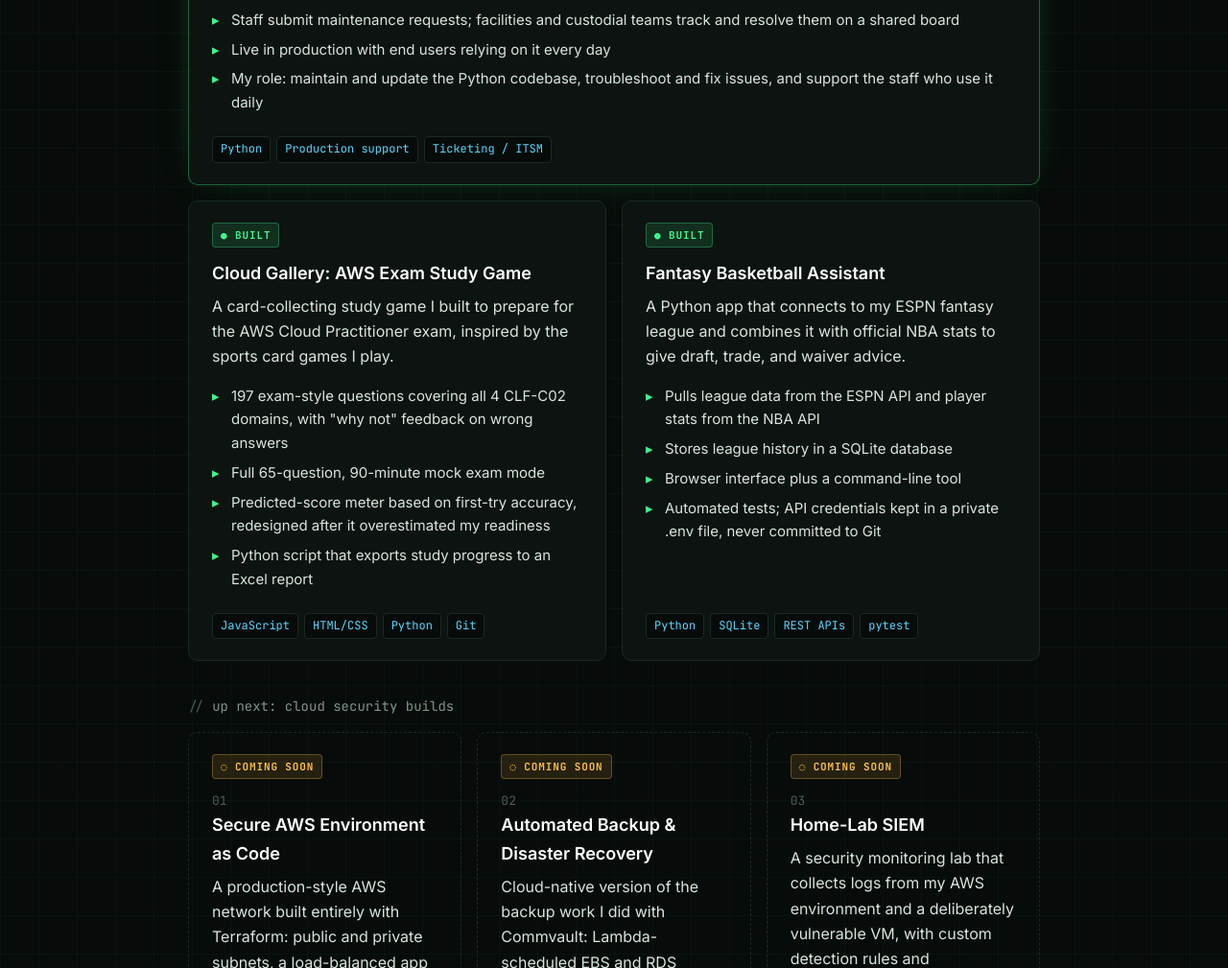
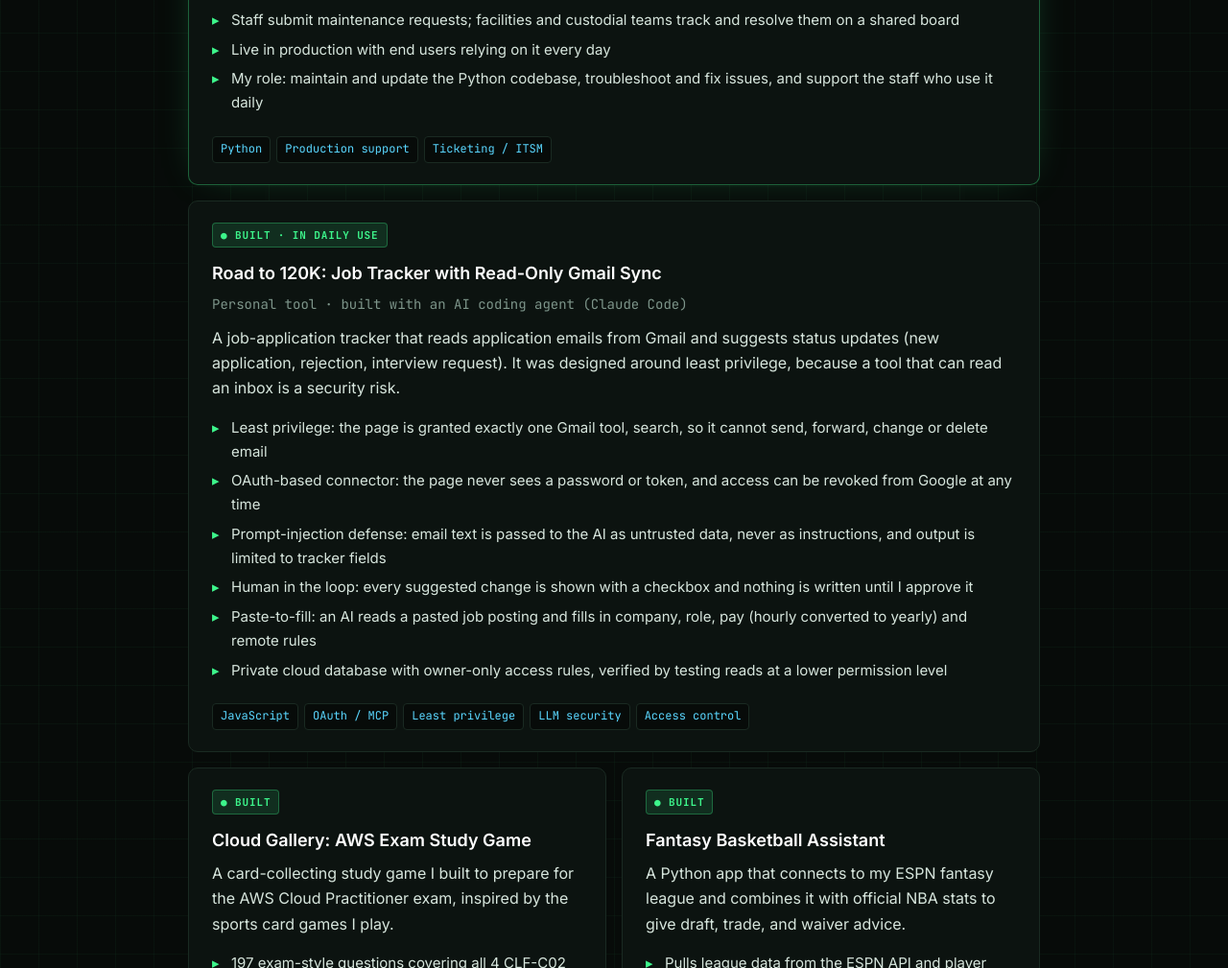
Before and after one commit to zuzu-nunes/zuzu-nunes.github.io, a plain HTML site: page index.html in a window 1280 px wide. Shown: the part 1326-2335 px from the top of the page at 96% size. Drawn offline with Linux system fonts and the light colour scheme.

Commit message:
Add Road to 120K job tracker project card
Co-Authored-By: Claude Opus 5.5 <noreply@anthropic.com>

```diff
--- a/index.html
+++ b/index.html
@@ -201,6 +201,7 @@ const ME = {
   .project ul.points { font-size: 15px; margin-bottom: 0; }
   .project .tags { margin-top: auto; padding-top: 16px; }
   .project.next { background: transparent; border-style: dashed; }
+  .project.wide { margin-bottom: 16px; }
   .project.featured { margin-bottom: 16px; border-color: rgba(61,245,139,.35); box-shadow: 0 0 40px -18px var(--green-glow); }
   .num { font-family: var(--mono); color: var(--dim); font-size: 13px; }
   .subhead { font-family: var(--mono); font-size: 14px; margin: 36px 0 14px; color: var(--muted); }
@@ -311,6 +312,23 @@ const ME = {
         <li>My role: maintain and update the Python codebase, troubleshoot and fix issues, and support the staff who use it daily</li>
       </ul>
       <div class="tags"><span class="tag">Python</span><span class="tag">Production support</span><span class="tag">Ticketing / ITSM</span></div>
+    </div>
+    <div class="card project wide">
+      <span class="badge live">Built · in daily use</span>
+      <h3>Road to 120K: Job Tracker with Read-Only Gmail Sync</h3>
+      <div class="meta">Personal tool · built with an AI coding agent (Claude Code)</div>
+      <p>A job-application tracker that reads application emails from Gmail and suggests status updates
+         (new application, rejection, interview request). It was designed around least privilege,
+         because a tool that can read an inbox is a security risk.</p>
+      <ul class="points">
+        <li>Least privilege: the page is granted exactly one Gmail tool, search, so it cannot send, forward, change or delete email</li>
+        <li>OAuth-based connector: the page never sees a password or token, and access can be revoked from Google at any time</li>
+        <li>Prompt-injection defense: email text is passed to the AI as untrusted data, never as instructions, and output is limited to tracker fields</li>
+        <li>Human in the loop: every suggested change is shown with a checkbox and nothing is written until I approve it</li>
+        <li>Paste-to-fill: an AI reads a pasted job posting and fills in company, role, pay (hourly converted to yearly) and remote rules</li>
+        <li>Private cloud database with owner-only access rules, verified by testing reads at a lower permission level</li>
+      </ul>
+      <div class="tags"><span class="tag">JavaScript</span><span class="tag">OAuth / MCP</span><span class="tag">Least privilege</span><span class="tag">LLM security</span><span class="tag">Access control</span></div>
     </div>
     <div class="grid2">
       <div class="card project">
```
